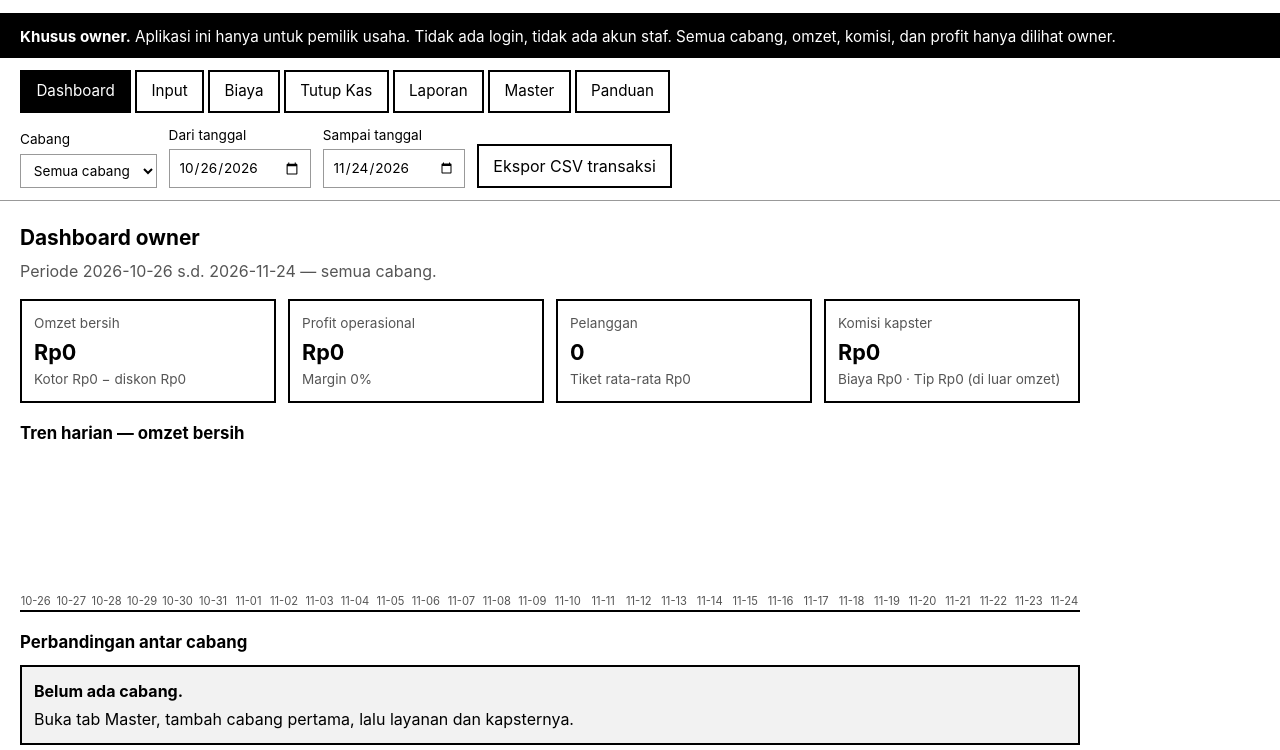
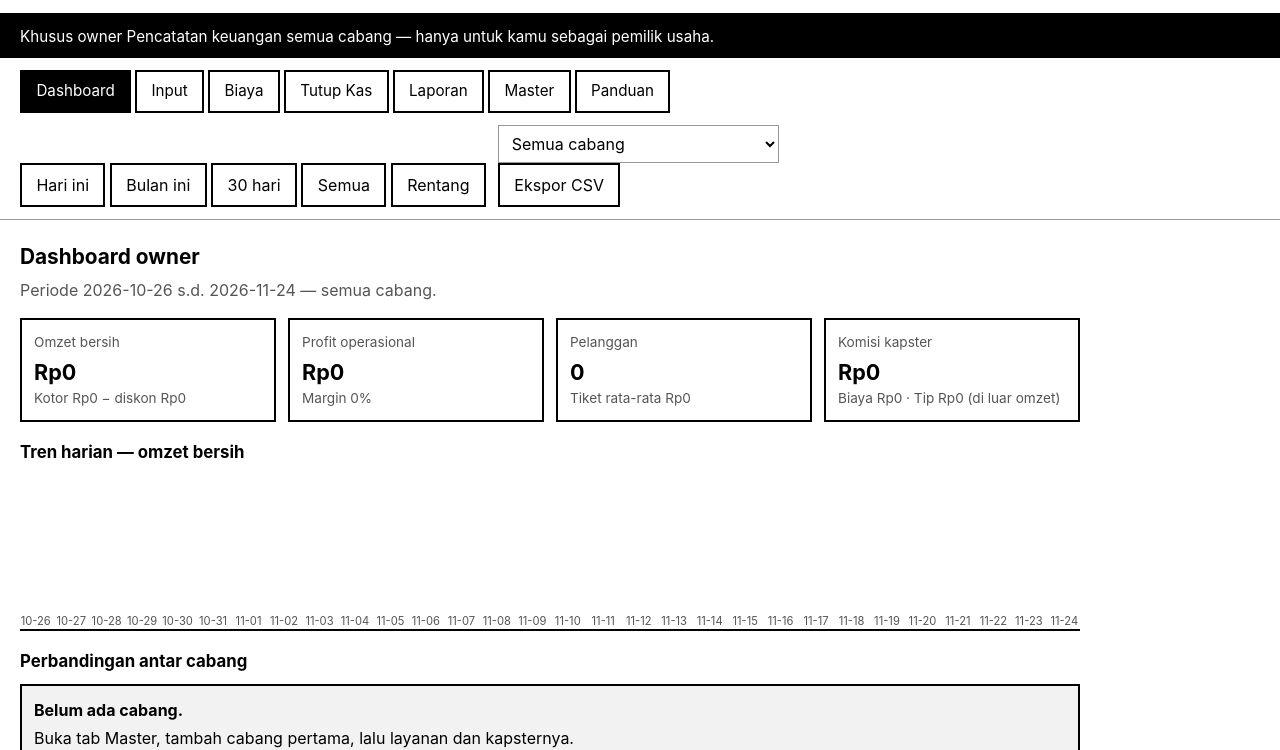
Before and after one commit to booiyk/barberfolio, a plain HTML site: page index.html in a window 1280 px wide. Shown: the part 83-833 px from the top of the page. Drawn offline with Linux system fonts and the light colour scheme.

Commit message:
Samakan tampilan GitHub Pages dengan versi Muse (tema gelap, kartu rounded, filter pill): index.html

```diff
--- a/index.html
+++ b/index.html
@@ -13,12 +13,12 @@
     <h1>Barberfolio</h1>
     <p class="subtitle">Pencatatan barbershop per cabang — pola Propfolio, objeknya cabang.</p>
   </div>
-  <button id="themeToggle" type="button" aria-label="Ganti mode gelap/terang">Mode gelap</button>
+  <button id="themeToggle" type="button" aria-label="Ganti mode gelap/terang">Mode terang</button>
 </header>
 
 <div class="owner-banner" role="note">
-  <strong>Khusus owner.</strong> Aplikasi ini hanya untuk pemilik usaha.
-  Tidak ada login, tidak ada akun staf. Semua cabang, omzet, komisi, dan profit hanya dilihat owner.
+  <span class="owner-badge">Khusus owner</span>
+  <span>Pencatatan keuangan semua cabang — hanya untuk kamu sebagai pemilik usaha.</span>
 </div>
 
 <nav class="tabs" aria-label="Menu utama">
@@ -32,16 +32,25 @@
 </nav>
 
 <section class="filters" id="globalFilters" aria-label="Filter periode dan cabang">
-  <label>Cabang
-    <select id="filterBranch"></select>
-  </label>
+  <div class="period-pills" role="group" aria-label="Periode">
+    <button type="button" class="pill" data-period="today">Hari ini</button>
+    <button type="button" class="pill active" data-period="month">Bulan ini</button>
+    <button type="button" class="pill" data-period="30">30 hari</button>
+    <button type="button" class="pill" data-period="all">Semua</button>
+    <button type="button" class="pill" data-period="custom">Rentang</button>
+  </div>
+  <div class="range-inputs" id="rangeInputs" hidden>
     <label>Dari tanggal
       <input type="date" id="filterStart">
     </label>
     <label>Sampai tanggal
       <input type="date" id="filterEnd">
     </label>
-  <button type="button" id="exportCsvBtn">Ekspor CSV transaksi</button>
+  </div>
+  <div class="filters-right">
+    <select id="filterBranch" aria-label="Cabang"></select>
+    <button type="button" id="exportCsvBtn">Ekspor CSV</button>
+  </div>
 </section>
 
 <main>
```
Lines whose indentation alone changed are shown as unchanged.
